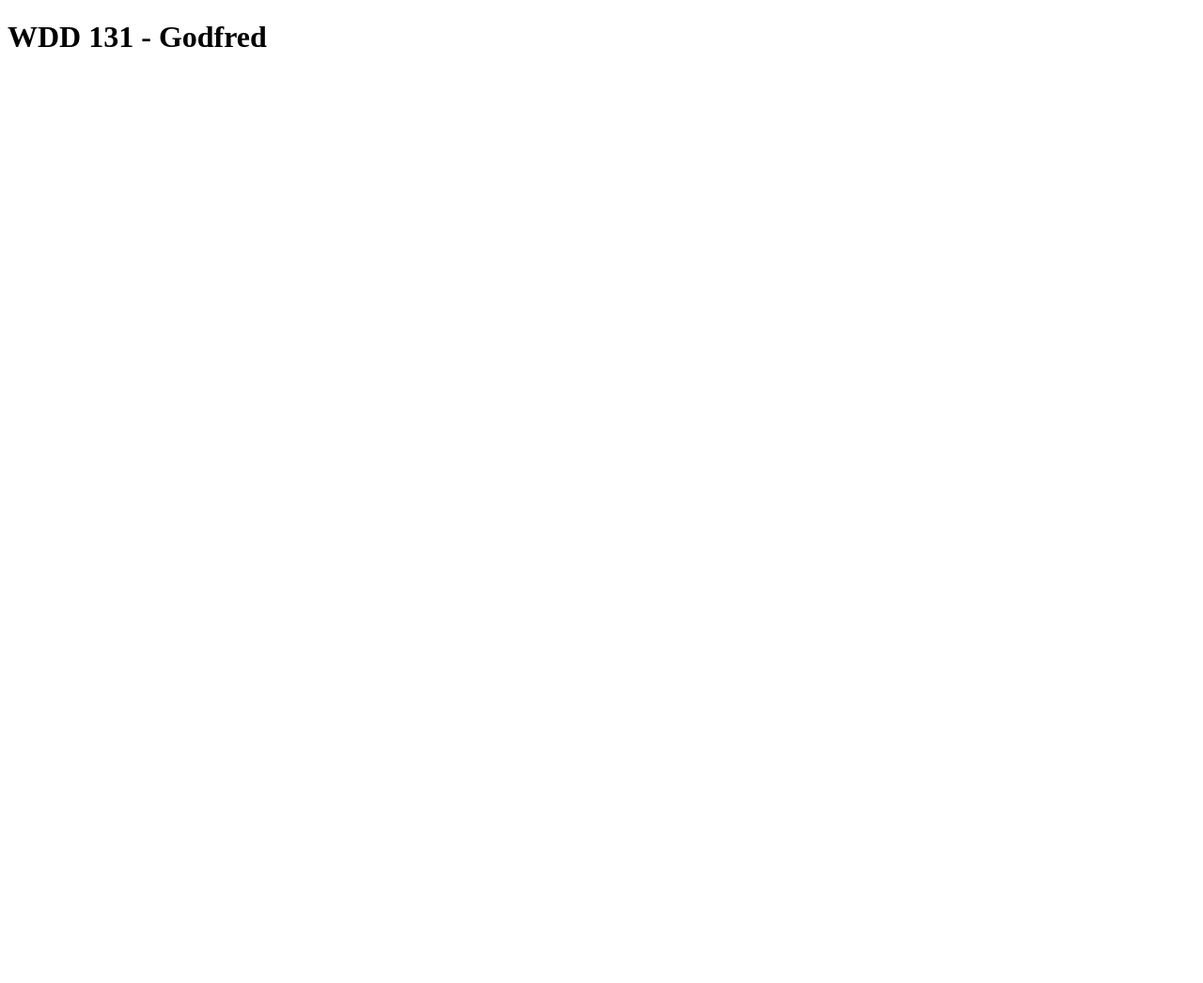
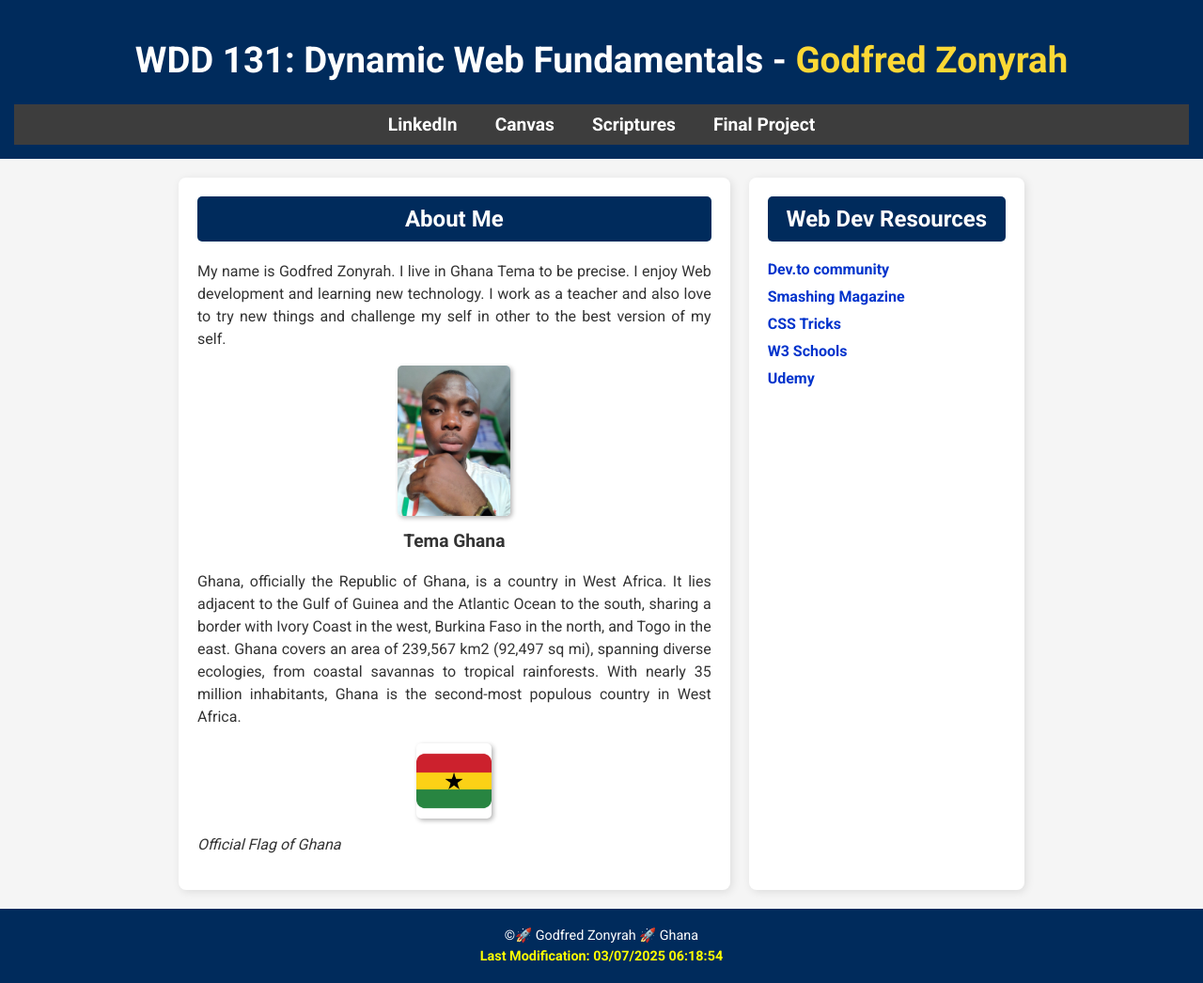
Before and after one commit to GKZTECH/wdd131, a plain HTML site: page index.html in a window 1280 px wide. Shown: the whole page at 94% size. Before the commit the page ends 800 px from the top, so only its background shows below. Drawn offline with Linux system fonts and the light colour scheme.

Commit message:
New Update

```diff
--- a/index.html
+++ b/index.html
@@ -1,11 +1,57 @@
 <!DOCTYPE html>
 <html lang="en">
 <head>
-    <meta charset="UTF-8">
+   <meta charset="UTF-8">
     <meta name="viewport" content="width=device-width, initial-scale=1.0">
-    <title>WDD 131</title>
+    <meta name="description" content="WDD 131 – Dynamic Web Fundamentals - Your Name - Web Development Project">
+    <meta name="author" content="Godfred Zonyrah">
+    <title>WDD 131 - Dynamic Web Fundamentals </title>
+    <link rel="stylesheet" href="styles/base.css">
+    <script src="scripts/getdates.js" defer></script>
+    <link href="https://fonts.googleapis.com/css2?family=Roboto:wght@300;400;700&display=swap" rel="stylesheet">
+</head>
 </head>
 <body>
-    <h1>WDD 131 - Godfred</h1>
+    <header>
+    <h1>WDD 131: Dynamic Web Fundamentals - <span class="hightlight">Godfred Zonyrah</span></h1>
+    <nav>
+        <a href="https://www.linkedin.com/feed/">LinkedIn</a>
+        <a href="https://byupw.instructure.com/">Canvas</a>
+        <a href="https://www.churchofjesuschrist.org/study/scriptures/dc-testament/dc/1?lang=eng&id=p1#p1">Scriptures</a>
+        <a href="#">Final Project</a>
+    </nav>
+</header>
+<main>
+    <section class="about-me">
+        <h2>About Me</h2>
+        <p>My name is Godfred Zonyrah. I live in Ghana Tema to be precise. I enjoy Web development and learning new technology.
+           I work as a teacher and also love to try new things and challenge my self in other to the best version of my self.</p>
+        <img src="images/profile.jpg" alt="profile Picture">
+
+
+        <h3>Tema Ghana</h3>
+        <p>Ghana, officially the Republic of Ghana, is a country in West Africa. It lies adjacent to the Gulf of Guinea and the
+            Atlantic Ocean to the south, sharing a border with Ivory Coast in the west, Burkina Faso in the north, and Togo in the east.
+            Ghana covers an area of 239,567 km2 (92,497 sq mi), spanning diverse ecologies, from coastal savannas to tropical rainforests.
+            With nearly 35 million inhabitants, Ghana is the second-most populous country in West Africa.</p>
+            <img src="images/ghanaflag.png" alt="Official Flag of Ghana">
+            <p><em>Official Flag of Ghana</em></p>
+    </section>
+    <section class="resources">
+        <h2>Web Dev Resources</h2>
+        <ul>
+            <li><a href="https://dev.to">Dev.to community</a></li>
+            <li><a href="https://www.smashingmagazine.com">Smashing Magazine</a></li>
+            <li><a href="https://css-tricks.com">CSS Tricks</a></li>
+            <li><a href="https://www.w3schools.com">W3 Schools</a></li>
+            <li><a href="https://www.udemy.com">Udemy</a></li>
+
+        </ul>
+    </section>
+</main>
+<footer>
+    <p>&copy;<span id="currentyear"></span>&#128640; Godfred Zonyrah &#128640; Ghana</p>
+    <p id="lastModified"></p>
+</footer>
 </body>
 </html>
--- /dev/null
+++ b/scripts/getdates.js
@@ -0,0 +1,4 @@
+document.addEventListener("DOMContentLoaded", () => {
+    const lastModified = document.lastModified;
+    document.getElementById("lastModified").textContent = `Last Modification: ${lastModified}`;
+});
--- /dev/null
+++ b/styles/base.css
@@ -0,0 +1,151 @@
+/* General Styles */
+body {
+    font-family: 'Roboto', sans-serif;
+    margin: 0;
+    padding: 0;
+    background-color: #f5f5f5;
+    color: #333;
+}
+
+/* Header */
+header {
+    background-color: #002b5c;
+    color: white;
+    text-align: center;
+    padding: 15px;
+    font-size: 1.2rem;
+}
+
+header .hightlight {
+    color: #fdd835;
+    font-weight: bold;
+}
+
+/* Navigation */
+nav {
+    display: flex;
+    justify-content: center;
+    background-color: #3d3d3d;
+    padding: 10px;
+}
+
+nav a {
+    color: white;
+    text-decoration: none;
+    margin: 0 20px;
+    font-weight: bold;
+}
+
+nav a:hover {
+    text-decoration: underline;
+}
+
+/* Main Layout */
+main {
+    display: grid;
+    grid-template-columns: 2fr 1fr;
+    gap: 20px;
+    max-width: 900px;
+    margin: 20px auto;
+    padding: 0 15px;
+}
+
+/* About Me Section */
+.about-me {
+    background: white;
+    padding: 20px;
+    border-radius: 8px;
+    box-shadow: 2px 2px 10px rgba(0, 0, 0, 0.1);
+}
+
+.about-me h2 {
+    background-color: #002b5c;
+    color: white;
+    padding: 10px;
+    border-radius: 5px;
+    text-align: center;
+    margin-top: 0;
+}
+
+.about-me img {
+    display: block;
+    margin: 10px auto;
+    width: 120px;
+    border-radius: 5px;
+    box-shadow: 2px 2px 5px rgba(0, 0, 0, 0.3);
+}
+
+.about-me h3 {
+    font-size: 1.2rem;
+    font-weight: bold;
+    text-align: center;
+    margin-top: 15px;
+}
+
+.about-me p {
+    text-align: justify;
+    font-size: 1rem;
+    line-height: 1.5;
+}
+
+/* Flag */
+.about-me img[alt="Official Flag of Ghana"] {
+    width: 80px;
+    display: center;
+    margin: 5px auto;
+}
+
+/* Web Dev Resources */
+.resources {
+    background: white;
+    padding: 20px;
+    border-radius: 8px;
+    box-shadow: 2px 2px 10px rgba(0, 0, 0, 0.1);
+}
+
+.resources h2 {
+    background-color: #002b5c;
+    color: white;
+    padding: 10px;
+    border-radius: 5px;
+    text-align: center;
+    margin-top: 0;
+}
+
+.resources ul {
+    list-style-type: none;
+    padding: 0;
+}
+
+.resources li {
+    margin: 10px 0;
+}
+
+.resources a {
+    color: #0033cc;
+    text-decoration: none;
+    font-weight: bold;
+}
+
+.resources a:hover {
+    text-decoration: underline;
+}
+
+/* Footer */
+footer {
+    text-align: center;
+    background: #002b5c;
+    color: white;
+    padding: 15px;
+    margin-top: 20px;
+    font-size: 0.9rem;
+}
+
+footer p {
+    margin: 5px 0;
+}
+
+footer #lastModified {
+    color: yellow;
+    font-weight: bold;
+}
```
Also changed, not shown: images/ghanaflag.png (added), images/profile.jpg (added).
